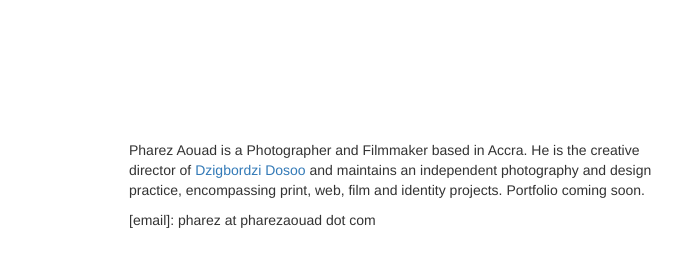
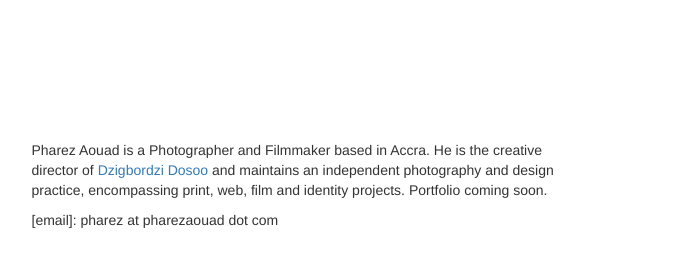
Before and after one commit to pharez/pharez.github.io, a plain HTML site: page index.html in a window 1280 px wide. Shown: the whole page, without its empty margins (331-1013 px from the left). Drawn offline with nearby package versions, Linux system fonts and the light colour scheme.

```diff
--- a/index.html
+++ b/index.html
@@ -101,7 +101,7 @@
   </head>
   <body>
     <div class="container"><div class="row">
-        <div class="col-md-6 col-md-offset-4 vert-offset-top-10">
+        <div class="col-md-6 col-md-offset-3 vert-offset-top-10">
           <p>Pharez Aouad is a Photographer and Filmmaker based in Accra. He is the creative director of <a href="http://www.allureafrica.com/ceo.html" title="Dzigbordzi Dosoo's profile">Dzigbordzi Dosoo</a>
             and maintains an independent photography and design practice, encompassing print, web, film and identity projects.
             Portfolio coming soon.</p>
```
